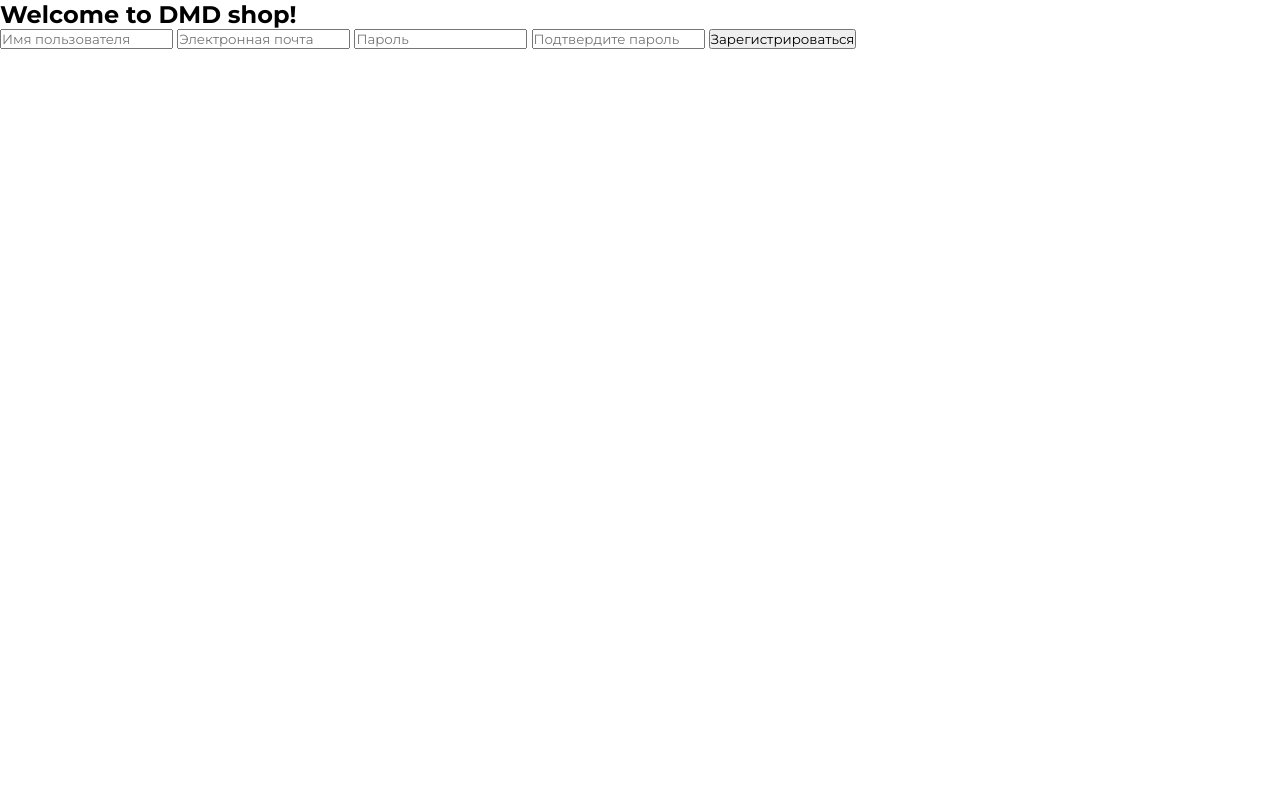
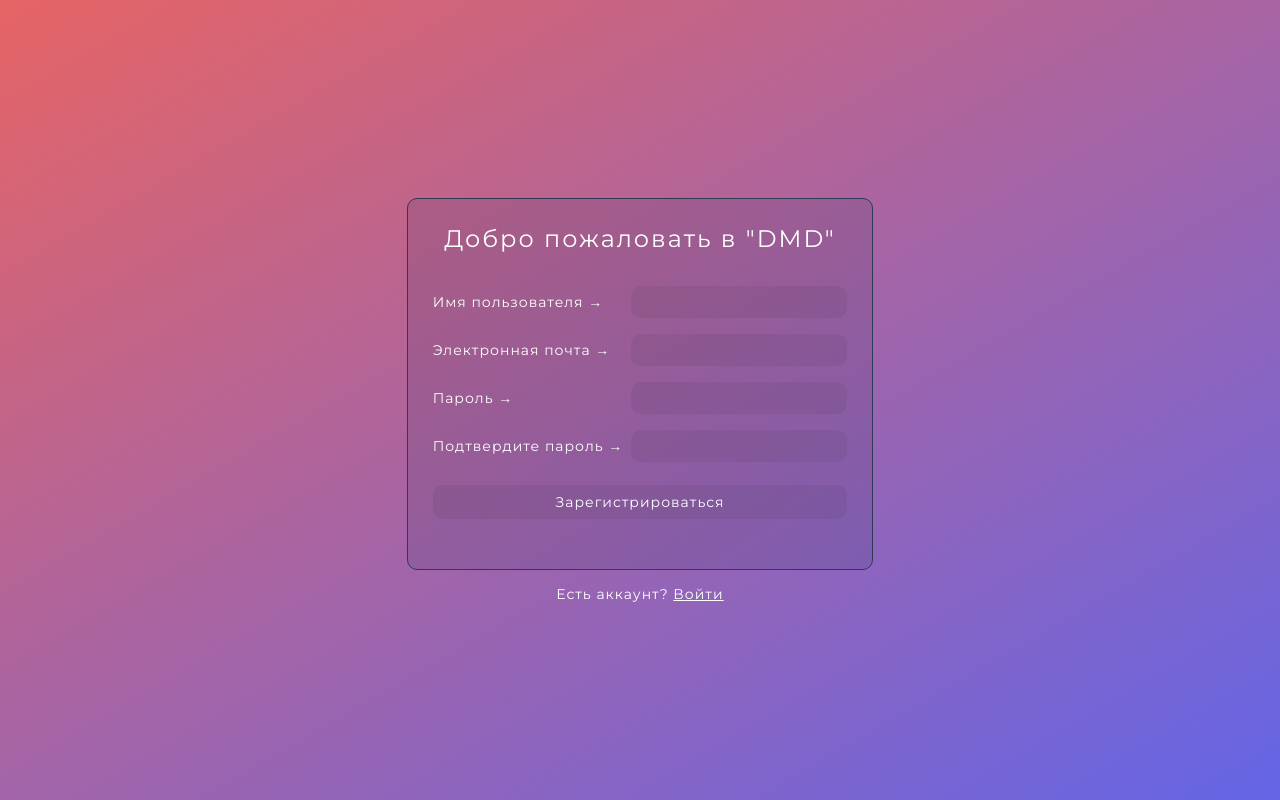
Before and after one commit to 1Aga1/eShop-DMD, a Flask app: page /sign_up in a window 1280 px wide. Run offline with Flask 2, Linux system fonts and the light colour scheme.

Commit message:
done sign up form (frontend)

```diff
--- /dev/null
+++ b/app/scss/_colors.scss
@@ -0,0 +1,5 @@
+$warning-color: rgb(255, 230, 0);
+$border-color: #313a54;
+$bg-color-form: #16264b1e;
+$bg-color-input: rgba(0, 0, 0, 0.06);
+$bg-color-input-hover: rgba(0, 0, 0, 0.15);
--- /dev/null
+++ b/app/scss/_gradients.scss
@@ -0,0 +1,3 @@
+#linear__gradient {
+    background: linear-gradient(150deg ,#e66465 0%, #6465e6 100%);
+}
--- /dev/null
+++ b/app/scss/_sign_up.scss
@@ -0,0 +1,59 @@
+.signup__block {
+    display: flex;
+    flex-direction: column;
+    justify-content: center;
+    align-items: center;
+    width: 100vw;
+    height: 100vh;
+    .signup__form {
+        display: flex;
+        justify-content: center;
+        flex-direction: column;
+        text-align: center;
+        padding: 25px;
+        border: 1px solid $border-color;
+        border-radius: 10px;
+        background-color: $bg-color-form;
+        .signup__form_title {
+            margin: 0 0 25px 0;
+            font-weight: 300;
+            letter-spacing: 2px;
+        }
+
+        .signup__form_item {
+            display: flex;
+            justify-content: space-between;
+            align-items: center;
+            flex-direction: row;
+            margin: 8px 0;
+            font-size: 14px;
+            input {
+                width: 200px;
+                margin: 0 0 0 8px;
+                padding: 8px;
+                border: none;
+                border-radius: 10px;
+                outline: none;
+                background: $bg-color-input;
+                &.warning {
+                    border: 1px solid $warning-color;
+                }
+            }
+        }
+
+        button {
+            margin: 15px 0;
+            padding: 8px;
+            border: none;
+            border-radius: 10px;
+            outline: none;
+            background: $bg-color-input;
+            transition: linear 0.1s;
+            font-size: 14px;
+            cursor: pointer;
+            &:hover {
+                background: $bg-color-input-hover;
+            }
+        }
+    }
+}
--- a/app/scss/_zero_style.scss
+++ b/app/scss/_zero_style.scss
@@ -4,6 +4,8 @@
     margin: 0;
     padding: 0;
     font-family: 'Montserrat', sans-serif;
+    color: #fff;
+    letter-spacing: 1px;
 }
 
 ul, li {
--- a/app/scss/style.scss
+++ b/app/scss/style.scss
@@ -1,5 +1,8 @@
+@import "_gradients";
+@import "_colors";
 @import "_zero_style";
 @import "_fonts";
+@import "_sign_up";
 
 html, body {
     width: 100%;
--- a/app/static/css/style.css
+++ b/app/static/css/style.css
@@ -1,10 +1,16 @@
 @import url("https://fonts.googleapis.com/css2?family=Montserrat:wght@400;500;700&display=swap");
+#linear__gradient {
+  background: linear-gradient(150deg, #e66465 0%, #6465e6 100%);
+}
+
 *,
 *::after,
 *::before {
   margin: 0;
   padding: 0;
   font-family: "Montserrat", sans-serif;
+  color: #fff;
+  letter-spacing: 1px;
 }
 
 ul, li {
@@ -14,6 +20,64 @@ ul, li {
   margin-inline-start: 0;
   margin-inline-end: 0;
   padding-inline-start: 0;
+}
+
+.signup__block {
+  display: flex;
+  flex-direction: column;
+  justify-content: center;
+  align-items: center;
+  width: 100vw;
+  height: 100vh;
+}
+.signup__block .signup__form {
+  display: flex;
+  justify-content: center;
+  flex-direction: column;
+  text-align: center;
+  padding: 25px;
+  border: 1px solid #313a54;
+  border-radius: 10px;
+  background-color: rgba(22, 38, 75, 0.1176470588);
+}
+.signup__block .signup__form .signup__form_title {
+  margin: 0 0 25px 0;
+  font-weight: 300;
+  letter-spacing: 2px;
+}
+.signup__block .signup__form .signup__form_item {
+  display: flex;
+  justify-content: space-between;
+  align-items: center;
+  flex-direction: row;
+  margin: 8px 0;
+  font-size: 14px;
+}
+.signup__block .signup__form .signup__form_item input {
+  width: 200px;
+  margin: 0 0 0 8px;
+  padding: 8px;
+  border: none;
+  border-radius: 10px;
+  outline: none;
+  background: rgba(0, 0, 0, 0.06);
+}
+.signup__block .signup__form .signup__form_item input.warning {
+  border: 1px solid rgb(255, 230, 0);
+}
+.signup__block .signup__form button {
+  margin: 15px 0;
+  padding: 8px;
+  border: none;
+  border-radius: 10px;
+  outline: none;
+  background: rgba(0, 0, 0, 0.06);
+  transition: linear 0.1s;
+  font-size: 14px;
+  cursor: pointer;
+}
+.signup__block .signup__form button:hover {
+  background: rgba(0, 0, 0, 0.15);
 }
 
 html, body {
--- /dev/null
+++ b/app/static/js/index.js
@@ -0,0 +1,9 @@
+$(document).ready(function() {
+    $('input').focusout(function() {
+        if ($(this).val() == '') {
+            $(this).addClass('warning');
+        } else {
+            $(this).removeClass('warning');
+        }
+    });
+});
--- a/app/templates/layout.html
+++ b/app/templates/layout.html
@@ -18,4 +18,6 @@
         integrity="sha256-/xUj+3OJU5yExlq6GSYGSHk7tPXikynS7ogEvDej/m4="
         crossorigin="anonymous">
     </script>
+    {% block scripts %}
+    {% endblock %}
 </html>
--- a/app/templates/sign_up.html
+++ b/app/templates/sign_up.html
@@ -3,14 +3,23 @@
 {% block page_title %} Join DMD {% endblock %}
 
 {% block content %}
-    <div class="signup__block">
-        <h2 class="signup__title">Welcome to DMD shop!</h2>
-        <form action="{{url_for('signup.sign_up')}}" class="signup_form">
-            <input type="text" id="username" placeholder="Имя пользователя">
-            <input type="email" id="email" placeholder="Электронная почта">
-            <input type="password" id="password" placeholder="Пароль">
-            <input type="password" id="confirm_password" placeholder="Подтвердите пароль">
-            <button type="button">Зарегистрироваться</button>
-        </form>
+    <div id="linear__gradient">
+        <div class="signup__block">
+            <form action="{{url_for('signup.sign_up')}}" class="signup__form">
+                <h2 class="signup__form_title">Добро пожаловать в "DMD"</h2>
+                <div class="signup__form_item">Имя пользователя →<input type="text" id="username" name="username"></div>
+                <div class="signup__form_item">Электронная почта →<input type="email" id="email" name="email"></div>
+                <div class="signup__form_item">Пароль →<input type="password" id="password" name="password"></div>
+                <div class="signup__form_item">Подтвердите пароль →<input type="password" id="confirm_password" name="confirm_password"></div>
+                <button type="button" id="signup__form_button">Зарегистрироваться</button>
+                <div class="alert" style="color: rgb(255, 230, 0); margin: 5px 0; font-size: 14px;"></div>
+            </form>
+            <div class="to_signin" style="margin: 15px 0 0 0; font-size: 14px;">Есть аккаунт? <a href="sign_in">Войти</a></div>
+        </div>
     </div>
 {% endblock %}
+
+{% block scripts %}
+    <script src="{{ url_for('static', filename='js/index.js') }}"></script>
+    <script src="{{ url_for('static', filename='js/sign.js') }}"></script>
+{% endblock %}
--- a/app/views/sign_up.py
+++ b/app/views/sign_up.py
@@ -1,7 +1,18 @@
-from flask import Blueprint, render_template
+import json
+
+from flask import Blueprint, render_template, request
 
 signup = Blueprint('signup', __name__)
 
 @signup.route('/sign_up', methods=['GET', 'POST'])
 def sign_up():
-    return render_template('sign_up.html')
+    if request.method == 'GET':
+        return render_template('sign_up.html')
+
+    if request.method == 'POST':
+        values = json.loads(request.form['values'])
+
+        print(values)
+
+        status = 'true'
+        return status
--- a/run.py
+++ b/run.py
@@ -1,5 +1,4 @@
 from app import app
-
 
 # Запускаем приложение
 if __name__ == '__main__':
```
Also changed, not shown: app/static/js/sign.js (added, +56 -0 lines), 1 other file.
